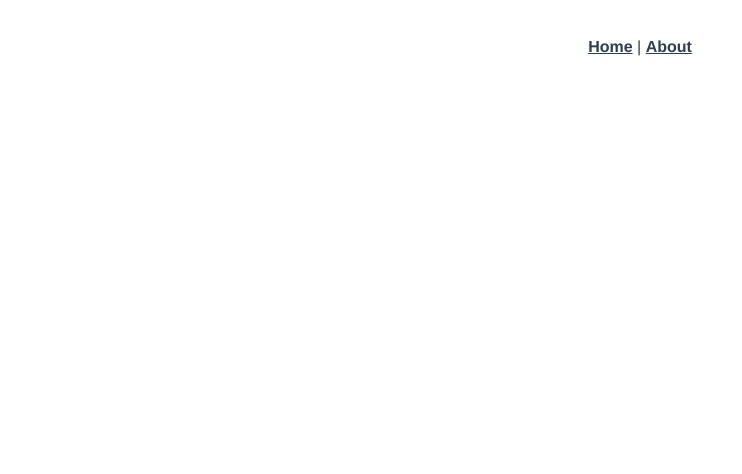
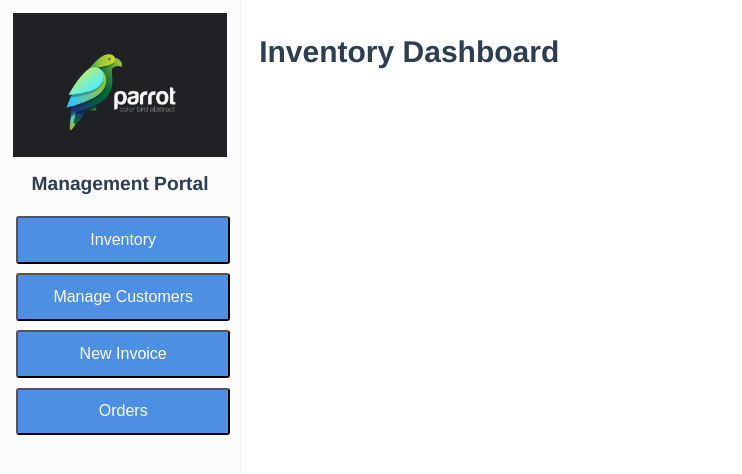
Before and after one commit to JMA-Dv/SolarCoffe, a Vue app in the folder SolarCoffe/solarcoffe.web/: page /inventory in a window 1280 px wide. Shown: the top 474 px of the page, without its empty margins (0-742 px from the left). Built offline with nearby package versions, Linux system fonts and the light colour scheme.

Commit message:
Added logo, sideMenu,and components

```diff
--- a/SolarCoffe/solarcoffe.web/src/App.vue
+++ b/SolarCoffe/solarcoffe.web/src/App.vue
@@ -1,32 +1,58 @@
 <template>
   <div id="app">
-    <nav>
-      <router-link to="/">Home</router-link> |
-      <router-link to="/about">About</router-link>
-    </nav>
-    <router-view />
+    <div class="app-menu">
+      <SideMenu></SideMenu>
+    </div>
+    <div class="app-content">
+      <router-view />
+    </div>
   </div>
 </template>
 
+<script lang="ts">
+import { Component, Vue } from "vue-property-decorator";
+import SideMenu from './components/SideMenu.vue';
+
+
+@Component({
+  name: 'App',
+  components: { SideMenu }
+
+})
+export default class App extends Vue { }
+</script>
 <style lang="scss">
+// This is a global import
+@import "@/scss/global.scss";
+
 #app {
   font-family: Avenir, Helvetica, Arial, sans-serif;
   -webkit-font-smoothing: antialiased;
   -moz-osx-font-smoothing: grayscale;
   text-align: center;
   color: #2c3e50;
+  display: flex;
+
+
+  .app-menu {
+    position: fixed;
+  }
+
+  .app-content {
+    padding: 1.2rem;
+    width: 90%;
+    margin: 1rem auto 1rem $menu-width;
+    text-align: left;
+
+  }
+
 }
 
-nav {
-  padding: 30px;
+* {
+  margin: 0;
+}
 
-  a {
-    font-weight: bold;
-    color: #2c3e50;
-
-    &.router-link-exact-active {
-      color: #42b983;
-    }
-  }
+a {
+  text-decoration: none;
 }
 </style>
--- a/SolarCoffe/solarcoffe.web/src/components/HelloWorld.vue
+++ b/SolarCoffe/solarcoffe.web/src/components/HelloWorld.vue
@@ -1,120 +1,6 @@
 <template>
   <div class="hello">
     <h1>{{ msg }}</h1>
-    <p>
-      For a guide and recipes on how to configure / customize this project,<br />
-      check out the
-      <a href="https://cli.vuejs.org" target="_blank" rel="noopener"
-        >vue-cli documentation</a
-      >.
-    </p>
-    <h3>Installed CLI Plugins</h3>
-    <ul>
-      <li>
-        <a
-          href="https://github.com/vuejs/vue-cli/tree/dev/packages/%40vue/cli-plugin-babel"
-          target="_blank"
-          rel="noopener"
-          >babel</a
-        >
-      </li>
-      <li>
-        <a
-          href="https://github.com/vuejs/vue-cli/tree/dev/packages/%40vue/cli-plugin-router"
-          target="_blank"
-          rel="noopener"
-          >router</a
-        >
-      </li>
-      <li>
-        <a
-          href="https://github.com/vuejs/vue-cli/tree/dev/packages/%40vue/cli-plugin-vuex"
-          target="_blank"
-          rel="noopener"
-          >vuex</a
-        >
-      </li>
-      <li>
-        <a
-          href="https://github.com/vuejs/vue-cli/tree/dev/packages/%40vue/cli-plugin-eslint"
-          target="_blank"
-          rel="noopener"
-          >eslint</a
-        >
-      </li>
-      <li>
-        <a
-          href="https://github.com/vuejs/vue-cli/tree/dev/packages/%40vue/cli-plugin-unit-jest"
-          target="_blank"
-          rel="noopener"
-          >unit-jest</a
-        >
-      </li>
-      <li>
-        <a
-          href="https://github.com/vuejs/vue-cli/tree/dev/packages/%40vue/cli-plugin-typescript"
-          target="_blank"
-          rel="noopener"
-          >typescript</a
-        >
-      </li>
-    </ul>
-    <h3>Essential Links</h3>
-    <ul>
-      <li>
-        <a href="https://vuejs.org" target="_blank" rel="noopener">Core Docs</a>
-      </li>
-      <li>
-        <a href="https://forum.vuejs.org" target="_blank" rel="noopener"
-          >Forum</a
-        >
-      </li>
-      <li>
-        <a href="https://chat.vuejs.org" target="_blank" rel="noopener"
-          >Community Chat</a
-        >
-      </li>
-      <li>
-        <a href="https://twitter.com/vuejs" target="_blank" rel="noopener"
-          >Twitter</a
-        >
-      </li>
-      <li>
-        <a href="https://news.vuejs.org" target="_blank" rel="noopener">News</a>
-      </li>
-    </ul>
-    <h3>Ecosystem</h3>
-    <ul>
-      <li>
-        <a href="https://router.vuejs.org" target="_blank" rel="noopener"
-          >vue-router</a
-        >
-      </li>
-      <li>
-        <a href="https://vuex.vuejs.org" target="_blank" rel="noopener">vuex</a>
-      </li>
-      <li>
-        <a
-          href="https://github.com/vuejs/vue-devtools#vue-devtools"
-          target="_blank"
-          rel="noopener"
-          >vue-devtools</a
-        >
-      </li>
-      <li>
-        <a href="https://vue-loader.vuejs.org" target="_blank" rel="noopener"
-          >vue-loader</a
-        >
-      </li>
-      <li>
-        <a
-          href="https://github.com/vuejs/awesome-vue"
-          target="_blank"
-          rel="noopener"
-          >awesome-vue</a
-        >
-      </li>
-    </ul>
   </div>
 </template>
 
@@ -132,15 +18,17 @@ export default class HelloWorld extends Vue {
 h3 {
   margin: 40px 0 0;
 }
+
 ul {
   list-style-type: none;
   padding: 0;
 }
+
 li {
   display: inline-block;
   margin: 0 10px;
 }
+
 a {
   color: #42b983;
-}
-</style>
+}</style>
--- /dev/null
+++ b/SolarCoffe/solarcoffe.web/src/components/SideMenu.vue
@@ -0,0 +1,57 @@
+<template >
+    <div class="side-menu-container">
+        <img src="../assets/images/logo.jpg" alt="Loro logo" id="logoImg">
+        <h1>Management Portal</h1>
+
+        <SolarBtn isFullWidth :link="'/inventory'" id="menuInventory">
+            Inventory
+        </SolarBtn>
+        <SolarBtn isFullWidth :link="'/customers'" id="menuCustomer">
+            Manage Customers
+        </SolarBtn>
+        <SolarBtn isFullWidth :link="'/invoice/new'" id="menuInvoiceNew">
+            New Invoice
+        </SolarBtn>
+        <SolarBtn isFullWidth :link="'/orders'" id="menuOrders">
+            Orders
+        </SolarBtn>
+
+    </div>
+</template>
+
+<script lang="ts">
+import { Component, Vue } from 'vue-property-decorator';
+import SolarBtn from './SolarBtn.vue';
+
+@Component({
+    name: 'SideMenu',
+    components: { SolarBtn }
+})
+export default class SideMenu extends Vue { }
+
+</script>
+<style scoped lang="scss">
+@import "@/scss/global.scss";
+
+.side-menu-container {
+    background-color: #fcfcfc;
+    height: 100vh;
+    width: $menu-width;
+    display: flex;
+    flex-direction: column;
+    padding: 0.8rem;
+    box-shadow: 0 1px 1px rgba(0, 0, 0, 0.12), 0 1px 1px rgba(0, 0, 0, 0.24);
+    box-sizing: border-box;
+}
+
+#logoImg {
+    width: 100%;
+}
+
+#menuInventory {}
+
+h1 {
+    font-size: 1.2rem;
+    margin: 1rem 0;
+}
+</style>
--- /dev/null
+++ b/SolarCoffe/solarcoffe.web/src/components/SolarBtn.vue
@@ -0,0 +1,60 @@
+<template>
+    <div class="btn-link">
+        <button :class="['solar-btn', { 'full-width': isFullWidth }]" v-on:click="visitRoute">
+            <slot></slot>
+        </button>
+    </div>
+</template>
+
+<script lang="ts">
+import Component from 'vue-class-component';
+import Vue from 'vue';
+import { Prop } from 'vue-property-decorator';
+
+
+@Component({
+    name: 'SolarBtn',
+    components: {}
+})
+
+export default class SolarBtn extends Vue {
+    @Prop({ required: false, type: String })
+    link?: string;
+    @Prop({ required: false, type: Boolean, default: false })
+    isFullWidth?: string;
+
+    //TODO: Replace prop link to 'to'
+    visitRoute(): void {
+        this.$router.push(this.link);
+    }
+
+}
+</script>
+
+<style scoped lang="scss">
+@import "@/scss/global.scss";
+
+.solar-btn {
+    background-color: lighten($color: $solar-blue, $amount: 10%);
+    color: white;
+    padding: 0.8rem;
+    transition: background-color 0.5s;
+    margin: 0.3rem 0.2rem;
+    display: inline-block;
+    cursor: pointer;
+    font-size: 1rem;
+    min-width: none;
+    border-radius: 2px solid darken($solar-blue, 20%);
+    border-radius: 3px;
+}
+
+
+.btn-link {
+    width: 100%;
+}
+
+.full-width {
+    display: block;
+    width: 100%;
+}
+</style>
--- a/SolarCoffe/solarcoffe.web/src/router/index.ts
+++ b/SolarCoffe/solarcoffe.web/src/router/index.ts
@@ -1,24 +1,30 @@
 import Vue from "vue";
 import VueRouter, { RouteConfig } from "vue-router";
-import HomeView from "../views/HomeView.vue";
 
 Vue.use(VueRouter);
 
 const routes: Array<RouteConfig> = [
+  // {
+  //   path: "/",
+  //   name: "home",
+  //   component: HomeView,
+  // },
   {
     path: "/",
     name: "home",
-    component: HomeView,
-  },
-  {
-    path: "/about",
-    name: "about",
     // route level code-splitting
     // this generates a separate chunk (about.[hash].js) for this route
     // which is lazy-loaded when the route is visited.
     component: () =>
-      import(/* webpackChunkName: "about" */ "../views/AboutView.vue"),
+      import(/* webpackChunkName: "about" */ "../views/Inventory.vue"),
   },
+
+  {
+    path: "/inventory",
+    name: "inventory",
+    component: () => import("@/views/Inventory.vue")
+  },
+
 ];
 
 const router = new VueRouter({
--- /dev/null
+++ b/SolarCoffe/solarcoffe.web/src/scss/global.scss
@@ -0,0 +1,11 @@
+$solar-blue: #2273db;
+$solar-red: #cc3020;
+$solar-green: #22a885;
+$solar-yellow: #FFBD59;
+
+$menu-width: 240px;
+
+body {
+    margin: auto;
+    padding: 0;
+}
--- a/SolarCoffe/solarcoffe.web/src/views/AboutView.vue
+++ /dev/null
@@ -1,5 +0,0 @@
-<template>
-  <div class="about">
-    <h1>This is an about page</h1>
-  </div>
-</template>
--- a/SolarCoffe/solarcoffe.web/src/views/HomeView.vue
+++ /dev/null
@@ -1,18 +0,0 @@
-<template>
-  <div class="home">
-    <img alt="Vue logo" src="../assets/logo.png" />
-    <HelloWorld msg="Welcome to Your Vue.js + TypeScript App" />
-  </div>
-</template>
-
-<script lang="ts">
-import { Component, Vue } from "vue-property-decorator";
-import HelloWorld from "@/components/HelloWorld.vue"; // @ is an alias to /src
-
-@Component({
-  components: {
-    HelloWorld,
-  },
-})
-export default class HomeView extends Vue {}
-</script>
--- /dev/null
+++ b/SolarCoffe/solarcoffe.web/src/views/Inventory.vue
@@ -0,0 +1,27 @@
+<template>
+    <div class="inventory-container">
+        <h1 class="inventoryTitle">
+            Inventory Dashboard
+        </h1>
+    </div>
+</template>
+
+<script lang="ts">
+import Component from 'vue-class-component';
+import Vue from 'vue';
+
+@Component({
+    name: 'Inventory',
+    components: {}
+})
+
+export default class Inventory extends Vue {
+
+}
+</script>
+
+<style scoped>
+.inventoryTitle {
+    font-size: 30px;
+}
+</style>
--- a/SolarCoffe/solarcoffe.web/tsconfig.json
+++ b/SolarCoffe/solarcoffe.web/tsconfig.json
@@ -15,7 +15,8 @@
     "baseUrl": ".",
     "types": [
       "webpack-env",
-      "jest"
+      "jest",
+      "node"
     ],
     "paths": {
       "@/*": [
```
Also changed, not shown: SolarCoffe/solarcoffe.web/src/assets/images/logo.jpg (added), SolarCoffe/solarcoffe.web/src/assets/logo.png (deleted).
